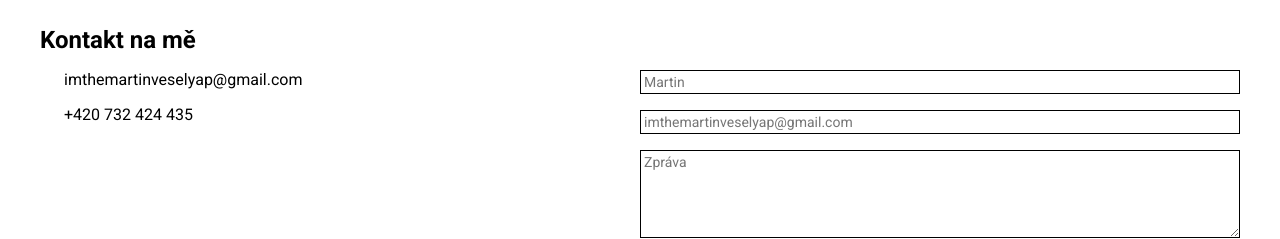
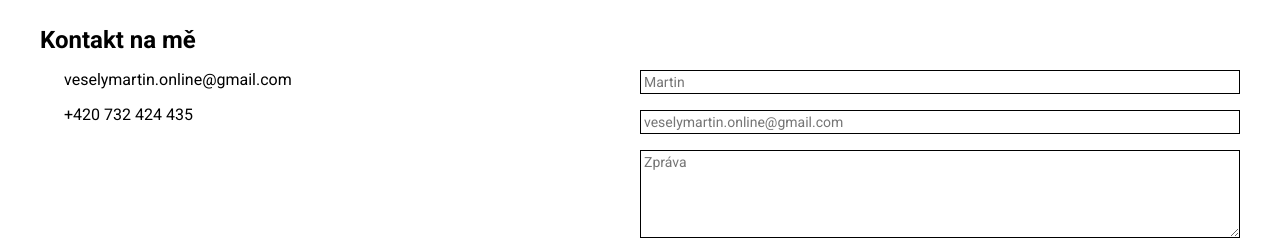
Before and after one commit to Veselyy/MyWebsite, a React (Vite) app: page / in a window 1280 px wide. Shown: the part 2827-3066 px from the top of the page. Built offline with nearby package versions, Linux system fonts and the light colour scheme; some icons are missing.

Commit message:
fix: update email address in ContactSection and Footer components

```diff
--- a/src/components/ContactSection.tsx
+++ b/src/components/ContactSection.tsx
@@ -11,8 +11,8 @@ const ContactSection = () => {
             <div className="footer-block-links__text">
                 <p className="footer-contact-row">
                     <EmailIcon sx={{ fontSize: ICON_SIZE }} />
-                    <a href="mailto:imthemartinveselyap@gmail.com" className="footer-link">
-                        imthemartinveselyap@gmail.com
+                    <a href="mailto:veselymartin.online@gmail.com" className="footer-link">
+                        veselymartin.online@gmail.com
                     </a>
                 </p>
                 <p className="footer-contact-row">
--- a/src/components/Footer.tsx
+++ b/src/components/Footer.tsx
@@ -39,7 +39,7 @@ const FooterSection = () => {
                         <input
                             type="email"
                             name="email"
-                            placeholder="imthemartinveselyap@gmail.com"
+                            placeholder="veselymartin.online@gmail.com"
                             required
                         />
                         <textarea name="message" rows={5} placeholder="Zpráva" />
```
